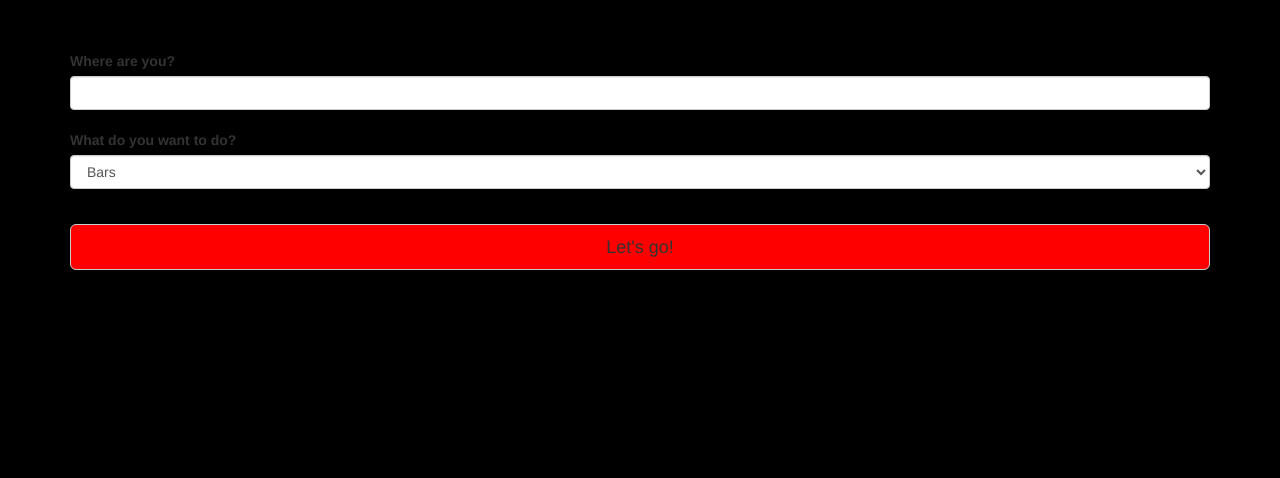
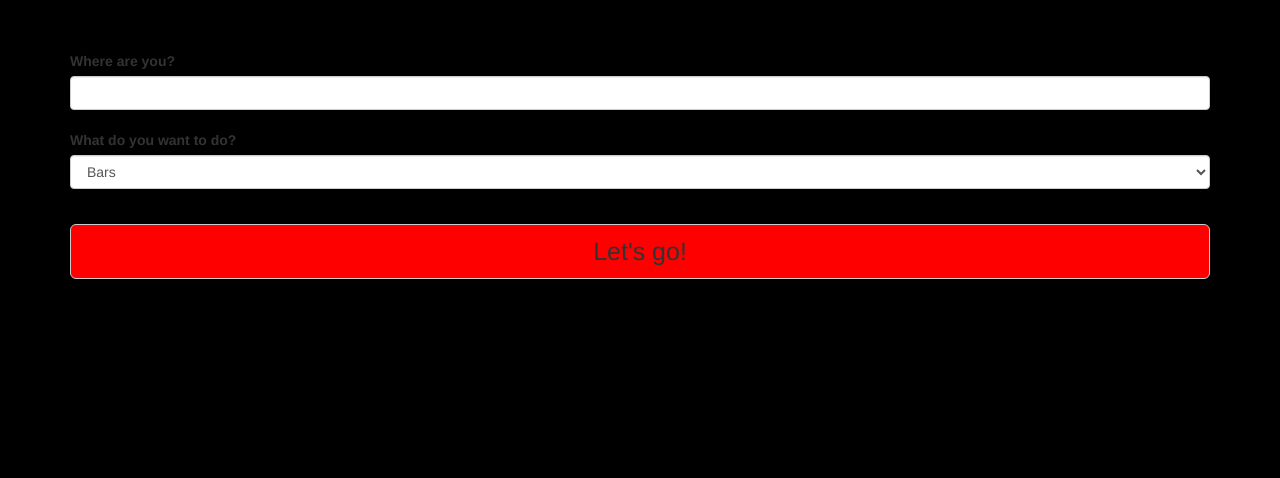
Before and after one commit to eric-h0/meetupApp, a PHP site: page / in a window 1280 px wide. Shown: the part 219-697 px from the top of the page. Run offline with PHP 8.4, Linux system fonts and the light colour scheme; some libraries are stand-ins or nearby versions.

Commit message:
Fixed button.

```diff
--- a/assets/css/style.css
+++ b/assets/css/style.css
@@ -18,6 +18,6 @@ h1 {
 }
 
 #goButton {
-  background-color: #ff0000
-;
+  background-color: #ff0000;
+  font-size: 25px;
 }
```
